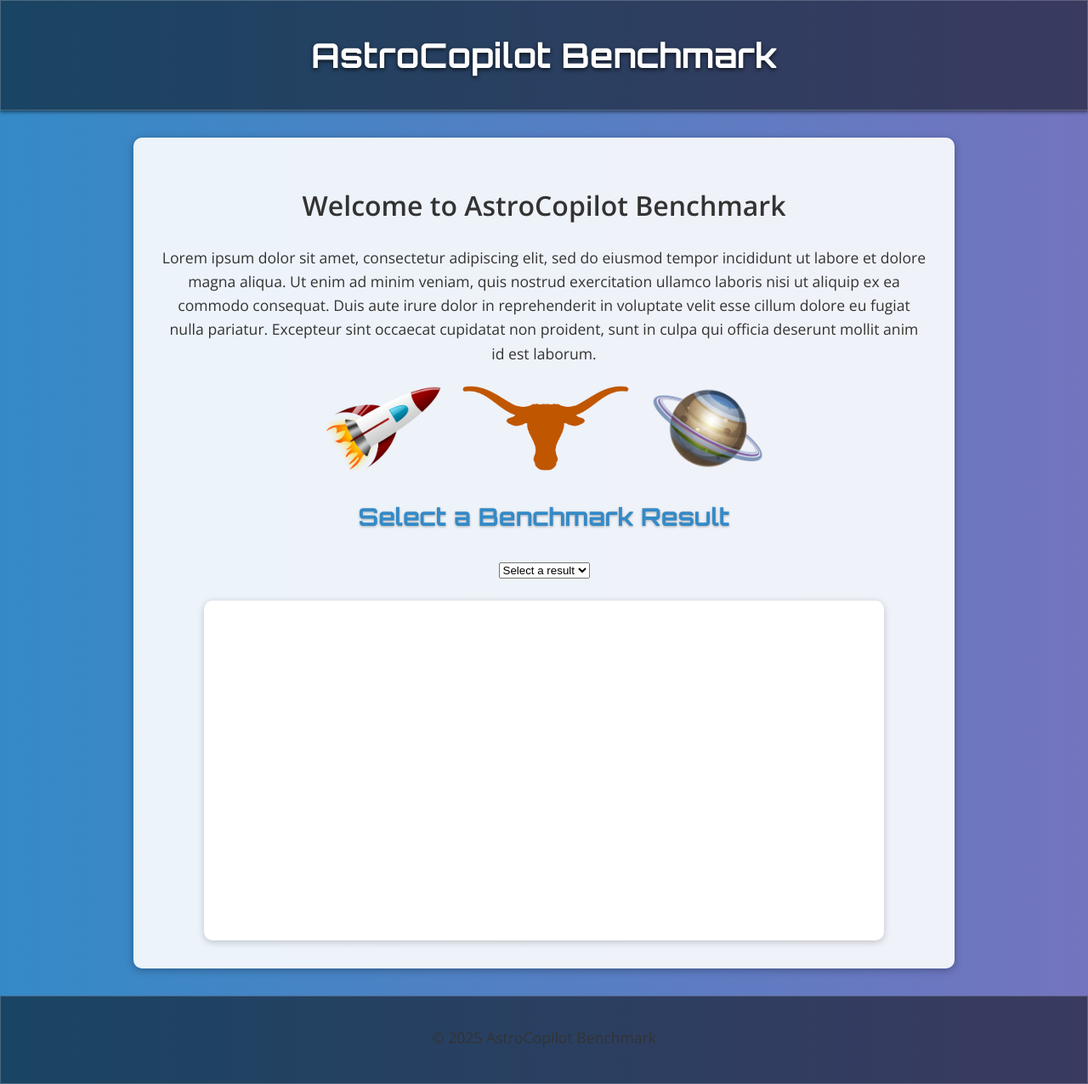
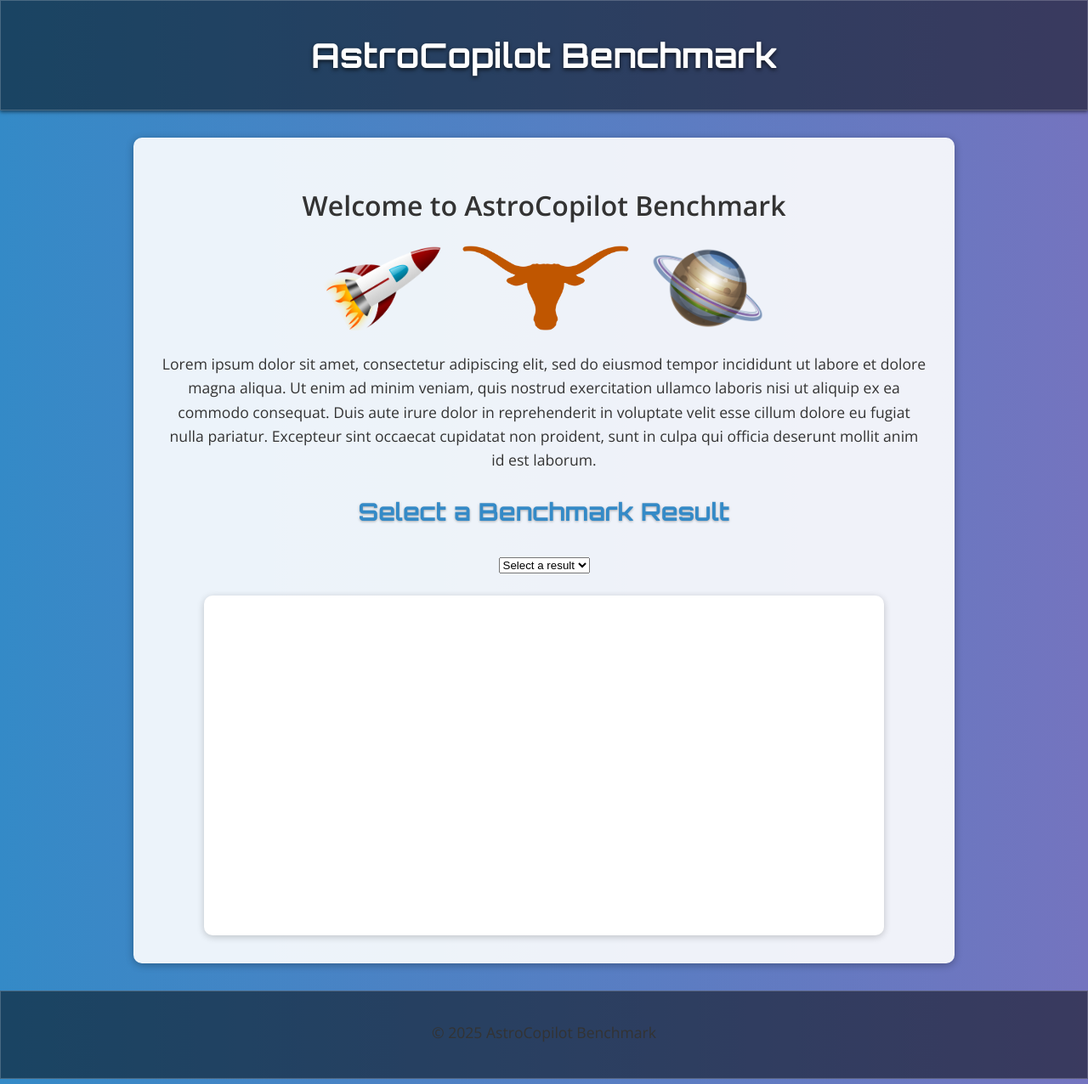
Before and after one commit to Murtato1/astbench, a Jekyll site: the page built from index.markdown, in a window 1280 px wide. Shown: the whole page at 85% size. Built offline with Jekyll 4.4.1, drawn with Linux system fonts in a browser that asks for light colours.

```diff
--- a/index.markdown
+++ b/index.markdown
@@ -5,13 +5,14 @@ title: Home
 
 # Welcome to AstroCopilot Benchmark
 
-Lorem ipsum dolor sit amet, consectetur adipiscing elit, sed do eiusmod tempor incididunt ut labore et dolore magna aliqua. Ut enim ad minim veniam, quis nostrud exercitation ullamco laboris nisi ut aliquip ex ea commodo consequat. Duis aute irure dolor in reprehenderit in voluptate velit esse cillum dolore eu fugiat nulla pariatur. Excepteur sint occaecat cupidatat non proident, sunt in culpa qui officia deserunt mollit anim id est laborum.
-
 <div style="text-align: center; margin-top: 20px;">
   <img src="assets/pics/rocket.png" alt="Rocket" style="height: 100px; margin: 0 10px;">
   <img src="assets/pics/longhorn.png" alt="Longhorn" style="height: 100px; margin: 0 10px;">
   <img src="assets/pics/planet.png" alt="Planet" style="height: 100px; margin: 0 10px;">
 </div>
+
+Lorem ipsum dolor sit amet, consectetur adipiscing elit, sed do eiusmod tempor incididunt ut labore et dolore magna aliqua. Ut enim ad minim veniam, quis nostrud exercitation ullamco laboris nisi ut aliquip ex ea commodo consequat. Duis aute irure dolor in reprehenderit in voluptate velit esse cillum dolore eu fugiat nulla pariatur. Excepteur sint occaecat cupidatat non proident, sunt in culpa qui officia deserunt mollit anim id est laborum.
+
 
 <h2>Select a Benchmark Result</h2>
 <select id="file-selector">
```
